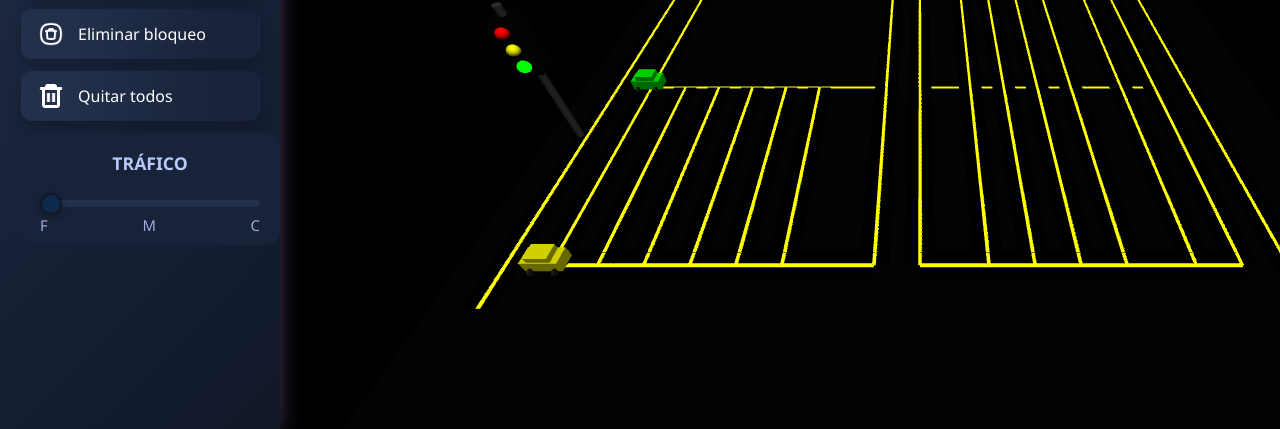
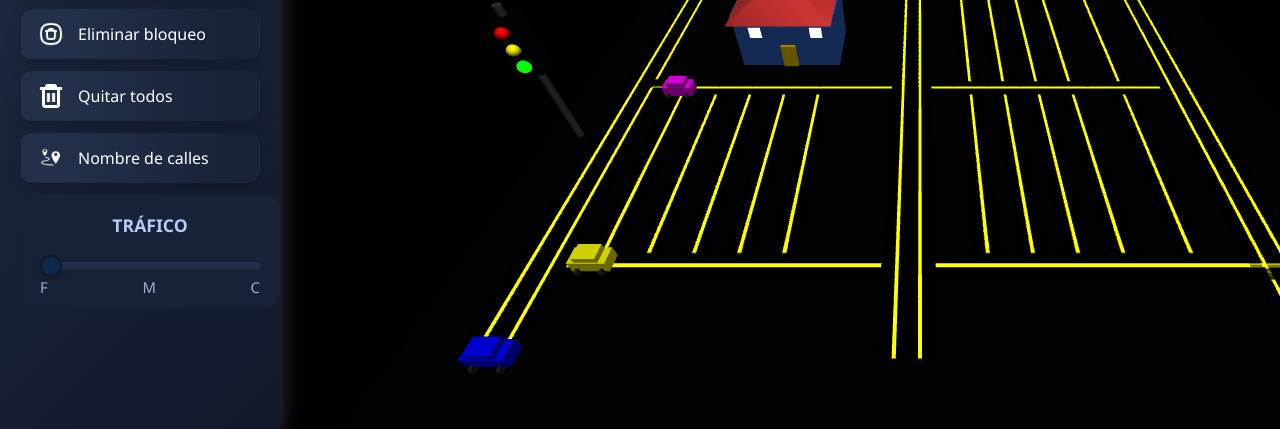
Before and after one commit to efren-78/simulador-urbano, a plain HTML site: page static/index.html in a window 1280 px wide. Shown: the part 371-800 px from the top of the page. Drawn offline with nearby package versions, Linux system fonts and the light colour scheme; no server answers.

Commit message:
correcion de rutas, boton mostrar nombre rutas y cambios en dibujar calles

```diff
--- a/static/index.html
+++ b/static/index.html
@@ -42,6 +42,8 @@
           <button id="add-bloqueo"> <img src="imagenes/agregar.png" alt="+" /><span>Agregar bloqueo</span></button>
           <button id="remove-bloqueo"> <img src="imagenes/eliminar.png" alt="-" /><span>Eliminar bloqueo</span></button>
           <button id="clear-bloqueos"> <img src="imagenes/quitar.png" alt="*" /><span>Quitar todos</span></button>
+          <button id="btnToggleNombres"> <img src="imagenes/rutass.png" alt="*" /><span> Nombre de calles</span></button>
+
         </div>
 
         <!-- Slider de tráfico -->
--- a/static/json/rutas.json
+++ b/static/json/rutas.json
@@ -1,268 +1,122 @@
 {
 
 
-   "av_sanfrancisco1": [
+   "SanFrancisco": [
     { "x": -80, "y": -80 },
     { "x": 0, "y": -80 }
   ],
 
-   "av_sanignacio1": [
+   "Ig1": [
     { "x": -80, "y": -20 },
     { "x": -70, "y": -20 }
   ],
-    "av_sanignacio2": [
+    "Ig2": [
     { "x": -70, "y": -20 },
     { "x": -60, "y": -20 }
   ],
-    "av_sanignacio3": [
+    "Ig3": [
     { "x": -60, "y": -20 },
     { "x": -50, "y": -20 }
   ],
-    "av_sanignacio4": [
+    "Ig4": [
     { "x": -50, "y": -20 },
     { "x": -40, "y": -20 }
   ],
-      "av_sanignacio5": [
+      "Ig5": [
     { "x": -40, "y": -20 },
     { "x": -30, "y": -20 }
   ],
-    "av_sanignacio6": [
+    "Ig6": [
     { "x": -30, "y": -20 },
-    { "x": -10, "y": -20 }
+    { "x": -5, "y": -20 }
   ],
 
 
 
-    "bou_circun1": [
-    { "x": -80, "y": 40 },
-    { "x": -70, "y": 40 }
+"Ig7": [
+    { "x": 0, "y": -20 },
+    { "x": 10, "y": -20 }
   ],
-    "bou_circun2": [
-    { "x": -70, "y": 40 },
-    { "x": -60, "y": 40 }
+    "Ig8": [
+    { "x": 10, "y": -20 },
+    { "x": 20, "y": -20 }
   ],
-    "bou_circun3": [
-    { "x": -60, "y": 40 },
-    { "x": -50, "y": 40 }
+    "Ig9": [
+    { "x": 20, "y": -20 },
+    { "x": 30, "y": -20 }
   ],
-    "bou_circun4": [
-    { "x": -50, "y": 40 },
-    { "x": -40, "y": 40 }
+    "g10": [
+    { "x": 30, "y": -20 },
+    { "x": 40, "y": -20 }
   ],
-      "bou_circun5": [
-    { "x": -40, "y": 40 },
-    { "x": -30, "y": 40 }
+      "Ig11": [
+    { "x": 40, "y": -20 },
+    { "x": 50, "y": -20 }
   ],
-    "bou_circun6": [
-    { "x": -30, "y": 40 },
-    { "x": -10, "y": 40 }
-  ],
-
-
-   "rio-panuco": [
-    { "x": -70, "y": -20 },
-    { "x": -70, "y": 40 }
-  ],
-
-    "rio-nazas": [
-    { "x": -60, "y": -20 },
-    { "x": -60, "y": 40 }
-  ],
-    "rio-colorado": [
-    { "x": -50, "y": -20 },
-    { "x": -50, "y": 40 }
-  ],
-
-    "rio-cazones": [
-    { "x": -40, "y": -20 },
-    { "x": -40, "y": 40 }
-  ],
- "rio-balsas": [
-    { "x": -30, "y": -20 },
-    { "x": -30, "y": 40 }
+    "Ig12": [
+    { "x": 50, "y": -20 },
+    { "x": 80, "y": -20 }
   ],
 
 
 
+    "Bou1": [
+       { "x": -70, "y": 40 },
+    { "x": -80, "y": 40 }
 
-"av_sanignacio1-2": [
-    { "x": 0, "y": -20 },
-    { "x": 10, "y": -20 }
   ],
-    "av_sanignacio2-2": [
-    { "x": 10, "y": -20 },
-    { "x": 20, "y": -20 }
+    "Bou2": [
+      { "x": -60, "y": 40 },
+    { "x": -70, "y": 40 }
+
   ],
-    "av_sanignacio3-2": [
-    { "x": 20, "y": -20 },
-    { "x": 30, "y": -20 }
+    "Bou3": [
+       { "x": -50, "y": 40 },
+    { "x": -60, "y": 40 }
+
   ],
-    "av_sanignacio4-2": [
-    { "x": 30, "y": -20 },
-    { "x": 40, "y": -20 }
+    "Bou4": [
+       { "x": -40, "y": 40 },
+    { "x": -50, "y": 40 }
+
   ],
-      "av_sanignacio5-2": [
-    { "x": 40, "y": -20 },
-    { "x": 50, "y": -20 }
+      "Bou5": [
+         { "x": -30, "y": 40 },
+    { "x": -40, "y": 40 }
+
   ],
-    "av_sanignacio6-2": [
-    { "x": 50, "y": -20 },
-    { "x": 70, "y": -20 }
+    "Bou6": [
+      { "x": -5, "y": 40 },
+    { "x": -30, "y": 40 }
+
   ],
 
 
-    "bou_circun7": [
-    { "x": 0, "y": 40 },
-    { "x": 10, "y": 40 }
-  ],
-    "bou_circun8": [
-    { "x": 10, "y": 40 },
-    { "x": 20, "y": 40 }
-  ],
-    "bou_circun9": [
-    { "x": 20, "y": 40 },
-    { "x": 30, "y": 40 }
-  ],
-    "bou_circun10": [
-    { "x": 30, "y": 40 },
-    { "x": 40, "y": 40 }
-  ],
-      "bou_circun11": [
-    { "x": 40, "y": 40 },
-    { "x": 50, "y": 40 }
-  ],
-    "bou_circun12": [
-    { "x": 50, "y": 40 },
-    { "x": 70, "y": 40 }
+   "panu": [
+     { "x": -70, "y": -17 },
+     { "x": -70, "y": 37 }
+
+
   ],
 
+    "naza": [
+      { "x": -60, "y": 37 },
+    { "x": -60, "y": -17 }
 
-
-    "rio-bravo": [
-    { "x": 15, "y": -20 },
-    { "x": 15, "y": 40 }
+  ],
+    "color": [
+     { "x": -50, "y": -17 },
+      { "x": -50, "y": 37 }
   ],
 
-    "rio-tuxpan": [
-    { "x": 25, "y": -20 },
-    { "x": 25, "y": 40 }
+    "cazon": [
+       { "x": -40, "y": 37 },
+    { "x": -40, "y": -17 }
+
   ],
-
-
-    "rio-verde": [
-    { "x": 35, "y": -20 },
-    { "x": 35, "y": 40 }
-  ],
-
-    "rio-salado": [
-    { "x": 45, "y": -20 },
-    { "x": 45, "y": 40 }
-  ],
- "rio-jamapa": [
-    { "x": 60, "y": -20 },
-    { "x": 60, "y": 40 }
-  ],
-
-
-      "rio-bravo2": [
-    { "x": 15, "y": -80 },
-    { "x": 15, "y": 20 }
-  ],
-
-    "rio-tuxpan2": [
-    { "x": 25, "y": -80 },
-    { "x": 25, "y": 20 }
-  ],
-  "rio-tuxpan2_inv": [
-  { "x": 25, "y": 20 },
-  { "x": 25, "y": -80 }
-],
-
-
-    "rio-verde2": [
-    { "x": 35, "y": -80 },
-    { "x": 35, "y": 20 }
-  ],
-
-    "rio-salado2": [
-    { "x": 45, "y": -80 },
-    { "x": 45, "y": 20 }
-  ],
- "rio-jamapa2": [
-    { "x": 60, "y": -80 },
-    { "x": 60, "y": 20 }
-  ],
-
-
-
-
-  "la22-1": [
-    { "x": 70, "y": -80 },
-    { "x": 70, "y": -20 }
-  ],
-    "la22-2": [
-    { "x": 70, "y": -20 },
-    { "x": 70, "y": 40 }
-  ],
-
-    "la2-3": [
-    { "x": 80, "y": -80 },
-    { "x": 80, "y": -20 }
-  ],
-    "la22-4": [
-    { "x": 80, "y": -20 },
-    { "x": 80, "y": 50 }
-  ],
-
-
-
-
-
-
-   "av_francis1": [
-    { "x": 0, "y": -80 },
-    { "x": 15, "y": -80 }
-  ],
-    "av_francis2": [
-    { "x": 15, "y": -80 },
-    { "x": 25, "y": -80 }
-  ],
-    "av_francis3": [
-    { "x": 25, "y": -80 },
-    { "x": 35, "y": -80 }
-  ],
-    "av_francis4": [
-    { "x": 35, "y": -80 },
-    { "x": 45, "y": -80 }
-  ],
-      "av_francis5": [
-    { "x": 45, "y": -80 },
-    { "x": 55, "y": -80 }
-  ],
-    "av_francis6": [
-    { "x": 55, "y": -80 },
-    { "x": 70, "y": -80 }
-  ],
-
-
-
-
-  "la18-1": [
-    { "x": -10, "y": -80 },
-    { "x": -10, "y": -20 }
-  ],
-    "la18-2": [
-    { "x": -10, "y": -20 },
-    { "x": -10, "y": 40 }
-  ],
-
-    "la18-3": [
-    { "x": 0, "y": -80 },
-    { "x": 0, "y": -20 }
-  ],
-    "la18-4": [
-    { "x": 0, "y": -20 },
-    { "x": 0, "y": 40 }
+ "balsa": [
+    { "x": -30, "y": -17 },
+    { "x": -30, "y": 37 }
   ],
 
 
@@ -271,19 +125,185 @@
 
 
 
-  "la14": [
-    { "x": -90, "y": -90 },
-    { "x": -90, "y": 50 }
+    "Bou7": [
+    { "x": 0, "y": 40 },
+    { "x": 10, "y": 40 }
+  ],
+    "Bou8": [
+    { "x": 10, "y": 40 },
+    { "x": 20, "y": 40 }
+  ],
+    "Bou9": [
+    { "x": 20, "y": 40 },
+    { "x": 30, "y": 40 }
+  ],
+    "Bou10": [
+    { "x": 30, "y": 40 },
+    { "x": 40, "y": 40 }
+  ],
+      "Bou11": [
+    { "x": 40, "y": 40 },
+    { "x": 50, "y": 40 }
+  ],
+    "Bou12": [
+    { "x": 50, "y": 40 },
+    { "x": 80, "y": 40 }
   ],
 
-    "la14-1": [
-    { "x": -80, "y": -20 },
-    { "x": -80, "y": -80 }
+
+
+    "bravo": [
+    { "x": 15, "y": -17 },
+    { "x": 15, "y": 37 }
+  ],
+
+    "tux": [
+    { "x": 25, "y": 37 },
+    { "x": 25, "y": -17 }
 
   ],
-   "la14-2": [
-    { "x": -80, "y": 40 },
-    { "x": -80, "y": -80 }
+
+
+    "ver": [
+    { "x": 35, "y": -17 },
+    { "x": 35, "y": 37 }
+  ],
+
+    "sal": [
+      { "x": 45, "y": 37 },
+    { "x": 45, "y": -17 }
+
+  ],
+ "jamapa": [
+    { "x": 60, "y": -17 },
+    { "x": 60, "y": 37 }
+  ],
+
+
+
+
+  "brav2": [
+    { "x": 15, "y": -77 },
+    { "x": 15, "y": -23 }
+  ],
+
+    "tux2": [
+     { "x": 25, "y": -23 },
+    { "x": 25, "y": -77 }
+
+  ],
+
+
+
+    "ver2": [
+    { "x": 35, "y": -77 },
+    { "x": 35, "y": -23 }
+  ],
+
+    "sal2": [
+         { "x": 45, "y": -23 },
+    { "x": 45, "y": -77 }
+
+  ],
+ "jamapa2": [
+    { "x": 60, "y": -77 },
+    { "x": 60, "y": -23 }
+  ],
+
+
+
+
+  "22-1": [
+    { "x": 75, "y": -80 },
+    { "x": 75, "y": -20 }
+  ],
+    "22-2": [
+    { "x": 75, "y": -20 },
+    { "x": 75, "y": 50 }
+  ],
+
+    "22-3": [
+    { "x": 80, "y": -20 },
+     { "x": 80, "y": -80 }
+  ],
+    "22-4": [
+       { "x": 80, "y": 50 },
+    { "x": 80, "y": -20 }
+
+  ],
+
+
+
+
+
+
+   "Fran1": [
+    { "x": 0, "y": -80 },
+    { "x": 15, "y": -80 }
+  ],
+    "F2": [
+    { "x": 15, "y": -80 },
+    { "x": 25, "y": -80 }
+  ],
+    "F3": [
+    { "x": 25, "y": -80 },
+    { "x": 35, "y": -80 }
+  ],
+    "F4": [
+    { "x": 35, "y": -80 },
+    { "x": 45, "y": -80 }
+  ],
+      "F5": [
+    { "x": 45, "y": -80 },
+    { "x": 55, "y": -80 }
+  ],
+    "F6": [
+    { "x": 55, "y": -80 },
+    { "x": 80, "y": -80 }
+  ],
+
+
+
+
+  "18-1": [
+    { "x": -5, "y": -80 },
+    { "x": -5, "y": -20 }
+  ],
+    "18-2": [
+    { "x": -5, "y": -20 },
+    { "x": -5, "y": 60 }
+  ],
+
+    "18-3": [
+      { "x": 0, "y": -20 },
+    { "x": 0, "y": -80 }
+
+  ],
+    "18-4": [
+      { "x": 0, "y": 60 },
+    { "x": 0, "y": -20 }
+
+  ],
+
+
+
+
+
+
+
+  "14": [
+    { "x": -85, "y": -100 },
+    { "x": -85, "y": 60 }
+  ],
+
+    "14-1": [
+    { "x": -80, "y": -84 },
+    { "x": -80, "y": -24}
+
+  ],
+   "14-2": [
+    { "x": -80, "y": 60 },
+    { "x": -80, "y": -20 }
 
   ]
 }
--- a/static/json/rutas_autos.json
+++ b/static/json/rutas_autos.json
@@ -1,26 +1,31 @@
 {
-  "rutaA": ["la14"],
-  "rutaB": ["av_sanfrancisco1", "la18-1", "la18-2"],
-  "rutaC": ["av_sanignacio1", "rio-panuco", "bou_circun2", "bou_circun3", "bou_circun4"],
-  "rutaD": ["la14-2", "la14-1", "av_sanfrancisco1", "av_francis1", "av_francis2", "rio-tuxpan2_inv", "av_sanignacio3-2", "av_sanignacio4-2"],
+  "rutaA": ["SanFrancisco", "18-1", "Ig7", "Ig8", "Ig9", "ver"],
+  "rutaB": ["14-2", "Ig1", "Ig2", "Ig3", "Ig4", "Ig5", "Ig6", "18-3", "Fran1", "F2", "F3", "F4", "F5", "F6"],
+  "rutaC": ["Fran1", "F2", "F3", "F4", "F5", "F6", "22-1"],
+  "rutaD": ["Bou1", "Bou2", "Bou3", "Bou4", "Bou5", "Bou6", "panu"],
+  "rutaE": ["panu", "Bou2", "Bou3", "Bou4", "Bou5", "Bou6"],
+  "rutaF": ["Ig1", "Ig2", "Ig3", "Ig4", "Ig5", "Ig6", "balsa"],
+  "rutaG": ["SanFrancisco", "18-1", "Ig7", "Ig8", "Ig9", "g10", "Ig11", "Ig12", "22-1"],
+  "rutaH": ["14-2", "Ig1", "Ig2", "Ig3", "Ig4", "Ig5", "Ig6", "18-3", "Fran1", "F2", "F3", "F4"],
+  "rutaI": ["Ig1", "Ig2", "Ig3", "Ig4", "Ig5", "Ig6", "naza"],
+  "rutaJ": ["Fran1", "F2", "F3", "F4", "F5", "F6", "jamapa"],
+  "rutaK": ["Ig7", "Ig8", "Ig9", "g10", "Ig11", "Ig12", "22-2"],
+  "rutaL": ["Bou7", "Bou8", "Bou9", "Bou10", "Bou11", "Bou12", "jamapa"],
+  "rutaM": ["18-3", "Fran1", "F2", "F3", "F4", "F5", "F6"],
+  "rutaN": ["Ig7", "Ig8", "Ig9", "g10", "Ig11", "Ig12", "22-4"],
+  "rutaO": ["14", "panu", "naza", "color", "cazon"],
+  "rutaP": ["balsa", "Bou6", "Bou5", "Bou4", "Bou3", "Bou2"],
+  "rutaQ": ["bravo", "Bou7", "Bou8", "Bou9"],
+  "rutaR": ["brav2", "Ig2", "Ig4", "Ig3"],
+  "rutaS": ["tux2", "Fran1", "F2", "F3", "F4"],
+  "rutaT": ["sal2", "Fran1", "F2", "F3", "F4", "F5"],
+  "rutaU": ["22-1", "22-2"],
+  "rutaV": ["18-1", "Ig7", "Ig8", "Ig9", "g10"],
+  "rutaW": ["14-2", "Ig1", "Ig2", "Ig3"],
+  "rutaX": ["Bou1", "panu", "naza", "color"],
+  "rutaY": ["Bou7", "Bou8", "Bou9", "Bou10", "Bou11"],
+  "rutaZ": ["Ig1", "Ig2", "Ig3", "Ig4", "Ig5", "cazon"]
 
-  "rutaE": ["av_sanfrancisco1", "rio-verde2", "bou_circun10", "bou_circun11", "bou_circun12"],
-  "rutaF": ["av_francis6", "la22-1", "la22-2", "bou_circun12"],
-  "rutaG": ["av_francis3", "rio-tuxpan2", "rio-tuxpan", "bou_circun9"],
-  "rutaH": ["av_sanignacio2", "rio-colorado", "bou_circun5", "bou_circun6"],
-  "rutaI": ["av_francis4", "rio-salado2", "rio-salado", "bou_circun8"],
-  "rutaJ": ["la18-3", "la18-4", "bou_circun7", "bou_circun8"],
-  "rutaK": ["rio-bravo2", "rio-bravo", "bou_circun10", "bou_circun11"],
-  "rutaL": ["av_sanignacio4-2", "rio-jamapa2", "rio-jamapa", "bou_circun12"],
-  "rutaM": ["av_francis2", "rio-verde2", "rio-verde", "bou_circun9"],
 
-  "rutaN": ["av_francis5", "rio-jamapa2", "rio-jamapa", "bou_circun12"],
-  "rutaO": ["av_sanignacio5", "rio-cazones", "bou_circun4", "bou_circun5"],
-  "rutaP": ["av_sanignacio6", "rio-balsas", "bou_circun5", "bou_circun6"],
-  "rutaQ": ["av_francis1", "rio-bravo2", "rio-bravo", "bou_circun7"],
-  "rutaR": ["av_francis6", "rio-salado2", "rio-salado", "bou_circun11"],
-  "rutaS": ["la18-1", "rio-colorado", "bou_circun3", "bou_circun4"],
-  "rutaT": ["la22-1", "rio-tuxpan2", "rio-tuxpan", "bou_circun9"],
-  "rutaU": ["av_sanignacio3", "rio-verde", "bou_circun8", "bou_circun9"],
-  "rutaV": ["la14-2", "rio-balsas", "bou_circun6", "bou_circun7"]
+
 }
--- a/static/trafico.js
+++ b/static/trafico.js
@@ -43,6 +43,55 @@ async function cargarRutasAutos() {
     console.error('Error cargando rutas de autos:', error);
     return false;
   }
+}
+
+function crearEscuela(posicion = { x: 0, z: 0 }, escala = 1) {
+  const grupo = new THREE.Group();
+
+  // Edificio (paredes azules)
+  const edificio = new THREE.Mesh(
+    new THREE.BoxGeometry(10, 6, 6),
+    new THREE.MeshPhongMaterial({ color: 0x3366cc }) // azul
+  );
+  edificio.position.y = 3;
+  grupo.add(edificio);
+
+  // Techo rojo
+  const techo = new THREE.Mesh(
+    new THREE.ConeGeometry(7, 3, 4),
+    new THREE.MeshPhongMaterial({ color: 0xcc3333 }) // rojo
+  );
+  techo.position.y = 7.5;
+  techo.rotation.y = Math.PI / 4;
+  grupo.add(techo);
+
+  // Puerta amarilla
+  const puerta = new THREE.Mesh(
+    new THREE.BoxGeometry(1.5, 2.5, 0.2),
+    new THREE.MeshPhongMaterial({ color: 0xffcc00 }) // amarillo
+  );
+  puerta.position.set(0, 1.25, 3.1);
+  grupo.add(puerta);
+
+  // Ventanas blancas
+  function crearVentana(x, y, z) {
+    const ventana = new THREE.Mesh(
+      new THREE.PlaneGeometry(1.2, 1.2),
+      new THREE.MeshBasicMaterial({ color: 0xffffff })
+    );
+    ventana.position.set(x, y, z);
+    grupo.add(ventana);
+  }
+
+  crearVentana(-3, 4, 3.05);
+  crearVentana(3, 4, 3.05);
+  crearVentana(-3, 4, -3.05);
+  crearVentana(3, 4, -3.05);
+
+  // Posicionar y escalar el grupo completo
+  grupo.position.set(posicion.x, 0, posicion.z);
+  grupo.scale.set(3, 3, 3); // ESCALA UNIFORME
+  scene.add(grupo);
 }
 
 
@@ -198,6 +247,8 @@ function crearBloqueo(scene, position, radio = 5) {
   bloqueoMeshes.push(bloqueo);
 }
 
+let mostrarNombresCalles = false;
+
 function dibujarCallesDesdeJSON() {
   // Eliminar las calles anteriores
   callesMeshes.forEach(mesh => scene.remove(mesh));
@@ -259,6 +310,50 @@ function dibujarCallesDesdeJSON() {
     bordeIzquierdo.position.set(posX - offsetX, 0.011, posZ - offsetZ);
     scene.add(bordeIzquierdo);
     callesMeshes.push(bordeIzquierdo);
+
+if (mostrarNombresCalles) {
+  const canvas = document.createElement("canvas");
+  canvas.width = 512;
+  canvas.height = 128;
+  const context = canvas.getContext("2d");
+
+  // Fondo transparente (NO pintamos fondo)
+context.clearRect(0, 0, canvas.width, canvas.height);
+
+context.font = "bold 100px 'Times New Roman', serif";  // bold para más gordito
+context.textAlign = "center";
+context.textBaseline = "middle";
+
+// Primero dibujas el contorno (línea negra)
+context.lineWidth = 8;                 // Grosor del contorno, ajusta al gusto
+context.strokeStyle = "black";         // Color del contorno
+context.strokeText(calleKey, canvas.width / 2, canvas.height / 2);
+
+// Luego rellenas el texto en blanco
+context.fillStyle = "white";
+context.fillText(calleKey, canvas.width / 2, canvas.height / 2);
+
+
+  const texture = new THREE.CanvasTexture(canvas);
+  texture.needsUpdate = true;
+  texture.minFilter = THREE.LinearFilter;
+
+  const materialText = new THREE.SpriteMaterial({ map: texture, transparent: true });
+  const sprite = new THREE.Sprite(materialText);
+  sprite.scale.set(20, 5, 1); // Más grande y elegante
+
+  // Posición: un poco arriba de la calle
+  sprite.position.set(posX, 2.5, posZ);
+
+  // Rotar si quieres que el texto siga la dirección de la calle:
+  sprite.rotation.z = -angulo;
+
+  scene.add(sprite);
+  callesMeshes.push(sprite);
+}
+
+
+
   });
 }
 
@@ -518,6 +613,8 @@ ground.userData.type = "ground";
 
   crearSemaforo({ x: -92, z: 0 }, "green");
   crearSemaforo({ x: -5, z: -82 }, "red");
+  crearEscuela({ x: -40, z: -40 });
+
 
   const numCars = 5; // Lo ajusta backend después
   const trafico = "moderado";
@@ -527,6 +624,17 @@ ground.userData.type = "ground";
 }
 
 window.addEventListener('DOMContentLoaded', init);
+
+window.addEventListener('DOMContentLoaded', () => {
+  const btnToggleNombres = document.getElementById("btnToggleNombres");
+
+  btnToggleNombres.addEventListener("click", () => {
+    mostrarNombresCalles = !mostrarNombresCalles;
+    btnToggleNombres.textContent = mostrarNombresCalles ? "Ocultar nombres de calles" : "Mostrar nombres de calles";
+    dibujarCallesDesdeJSON();
+  });
+});
+
 
 // ----- Eventos -----
 document.getElementById("play-button").addEventListener("click", () => {
```
Also changed, not shown: static/imagenes/rutass.png (added).
